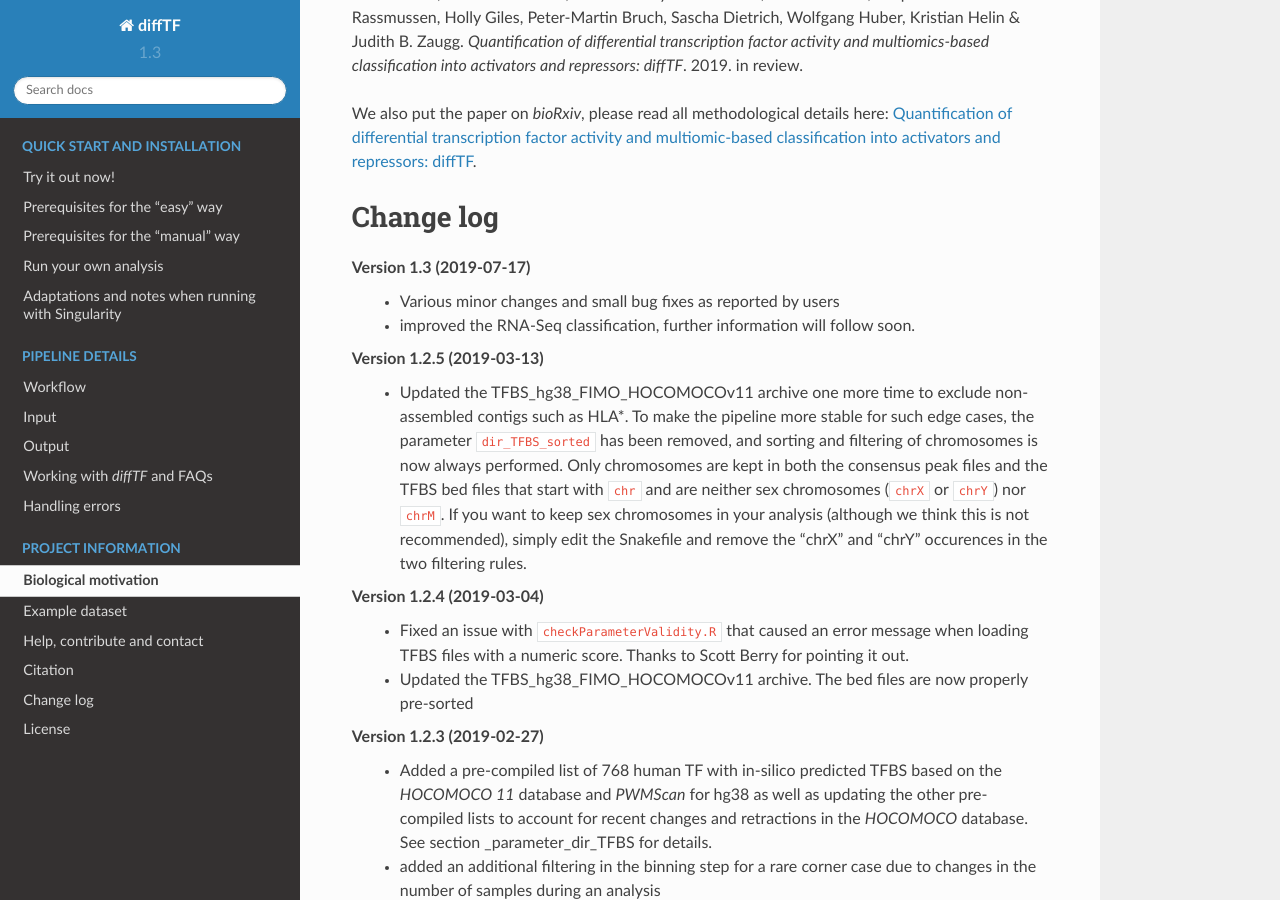
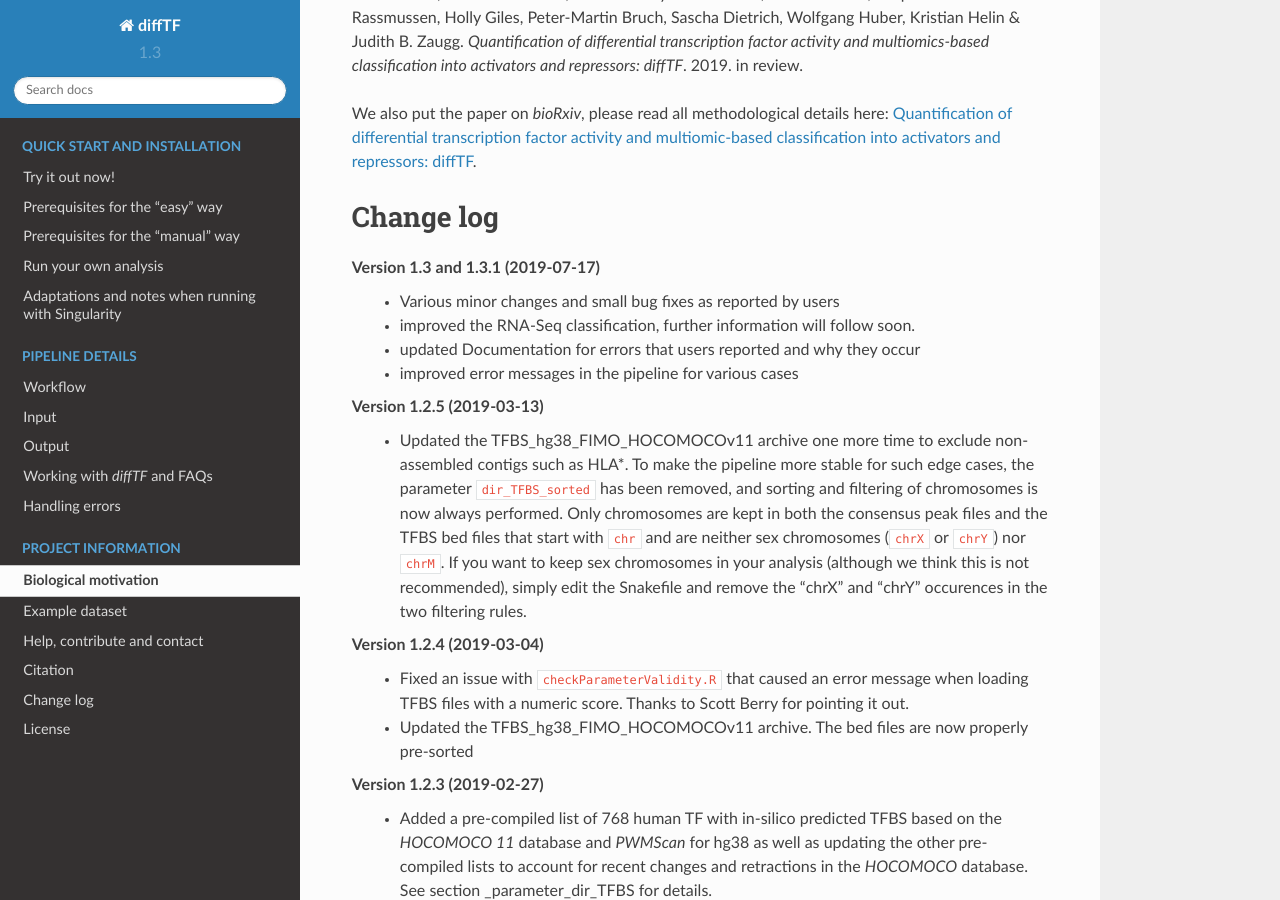
Before and after one commit to jfallmann/diffTF_Fork, a Sphinx documentation site: the page built from docs/projectInfo.rst, in a window 1280 px wide and 900 px high, scrolled down 1846 px. Built offline with Sphinx 7.4.7 and the Read the Docs theme 2.0.0, drawn with Linux system fonts in a browser that asks for light colours.

```diff
--- a/docs/projectInfo.rst
+++ b/docs/projectInfo.rst
@@ -53,9 +53,11 @@ We also put the paper on *bioRxiv*, please read all methodological details here:
 
 Change log
 ============================
-Version 1.3 (2019-07-17)
+Version 1.3 and 1.3.1 (2019-07-17)
   - Various minor changes and small bug fixes as reported by users
   - improved the RNA-Seq classification, further information will follow soon.
+  - updated Documentation for errors that users reported and why they occur
+  - improved error messages in the pipeline for various cases
 
 Version 1.2.5 (2019-03-13)
   - Updated the TFBS_hg38_FIMO_HOCOMOCOv11 archive one more time to exclude non-assembled contigs such as HLA*. To make the pipeline more stable for such edge cases, the parameter ``dir_TFBS_sorted`` has been removed, and sorting and filtering of chromosomes is now always performed. Only chromosomes are kept in both the consensus peak files and the TFBS bed files that start with ``chr`` and are neither sex chromosomes (``chrX`` or ``chrY``) nor ``chrM``. If you want to keep sex chromosomes in your analysis (although we think this is not recommended), simply edit the Snakefile and remove the "chrX" and "chrY" occurences in the two filtering rules.
```
